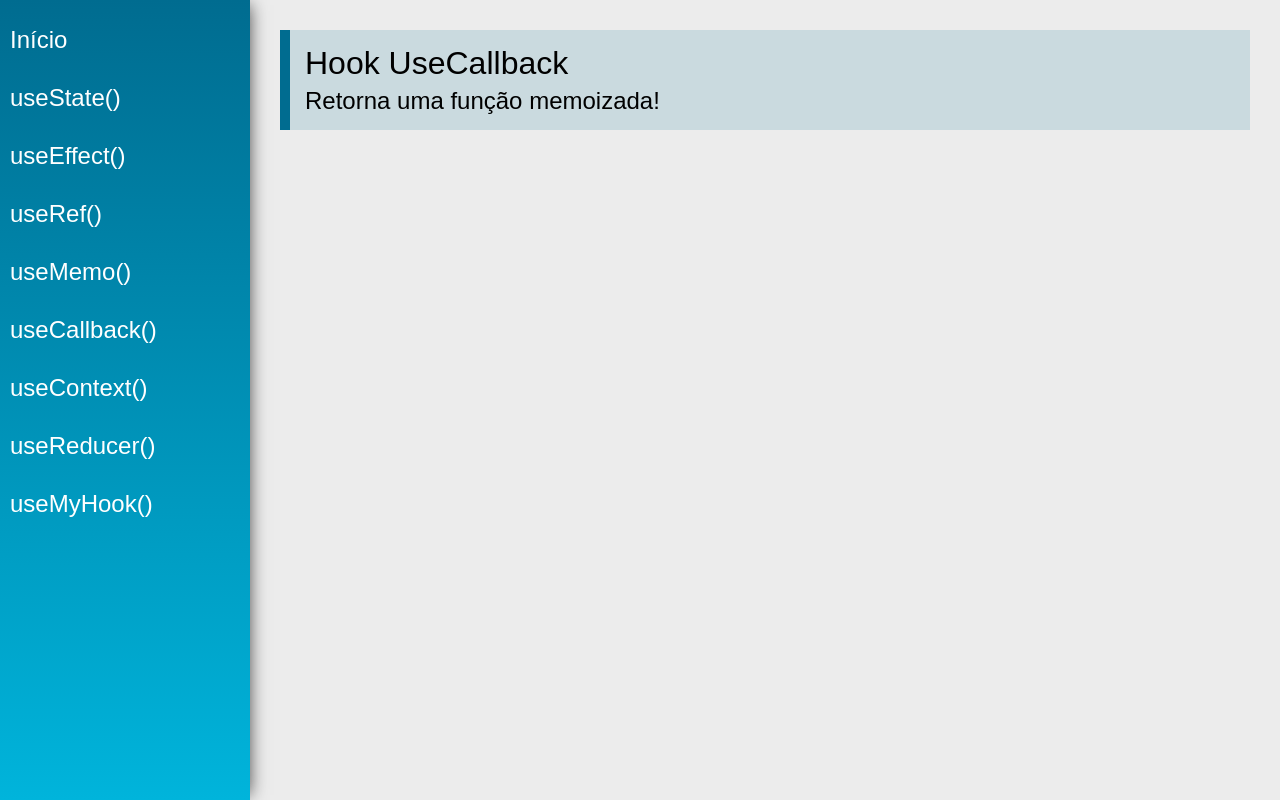
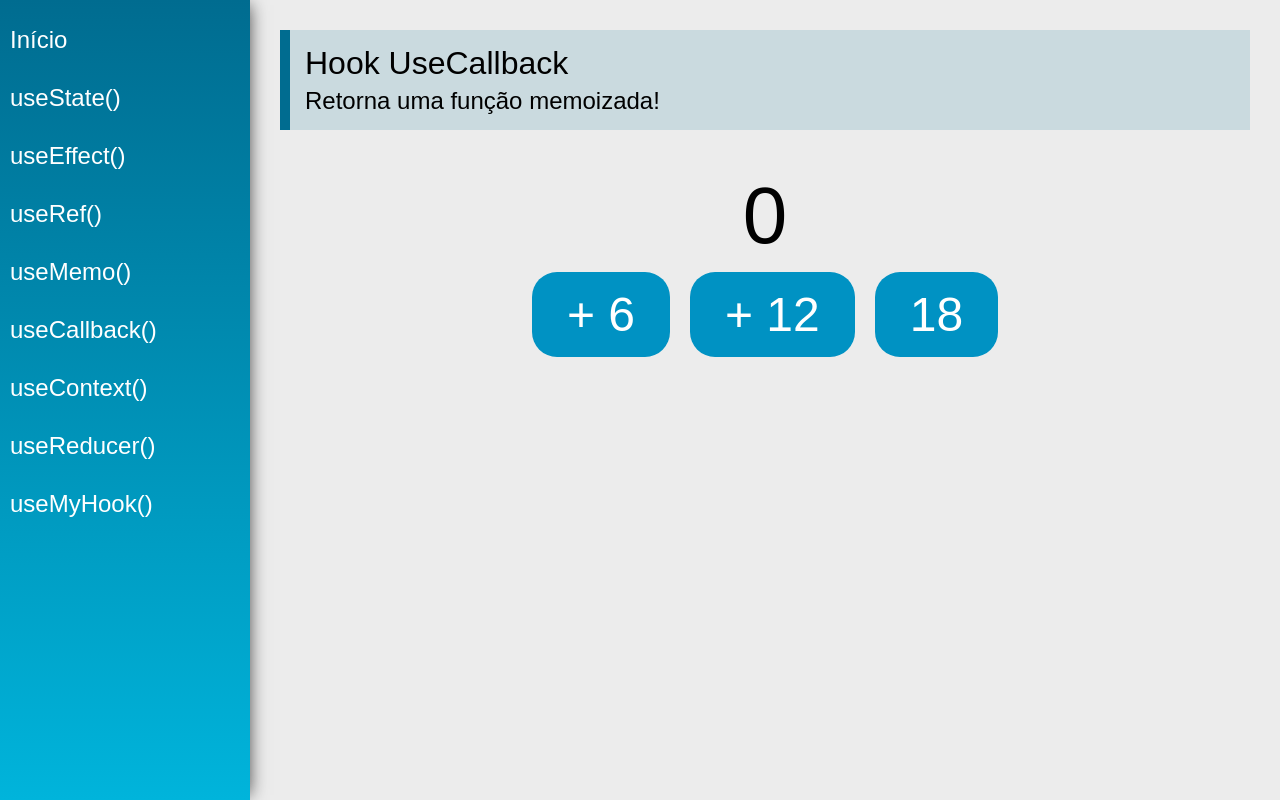
Before and after one commit to RyanGualberto/hooks-react, a React (Create React App) app: page /useCallback in a window 1280 px wide. Built offline with nearby package versions, Linux system fonts and the light colour scheme.

Commit message:
s5a71: useCallback #01

```diff
--- a/src/views/examples/UseCallback.jsx
+++ b/src/views/examples/UseCallback.jsx
@@ -1,13 +1,24 @@
-import React from 'react'
+import React, { useCallback, useState } from 'react'
 import PageTitle from '../../components/layout/PageTitle'
+import UseCallbackButtons from './UseCallbackButtons';
 
 const UseCallback = (props) => {
+    const [count, setCount] = useState(0);
+
+    const inc = useCallback(function (delta ) {
+        setCount(curr => curr + delta);
+    }, [setCount]);
+
     return (
         <div className="UseCallback">
             <PageTitle
                 title="Hook UseCallback"
                 subtitle="Retorna uma função memoizada!"
             />
+            <div className="center">
+                <span className="text">{count}</span>
+                <UseCallbackButtons inc={inc}></UseCallbackButtons>
+            </div>
         </div>
     )
 }
--- /dev/null
+++ b/src/views/examples/UseCallbackButtons.jsx
@@ -0,0 +1,29 @@
+import React from "react";
+
+const UseCallbackButtons = (props) => {
+    console.log('render....');
+    return (
+        <div>
+             <button
+                    className="btn"
+                    onClick={() => props.inc(6)}
+                    >+
+                         6
+                    </button>
+                    <button
+                    className="btn"
+                    onClick={() => props.inc(12)}
+                    >+
+                         12
+                    </button>
+                    <button
+                    className="btn"
+                    onClick={() => props.inc(18)}
+                    >
+                        18
+                    </button>
+        </div>
+    )
+}
+
+export default React.memo(UseCallbackButtons)
```
